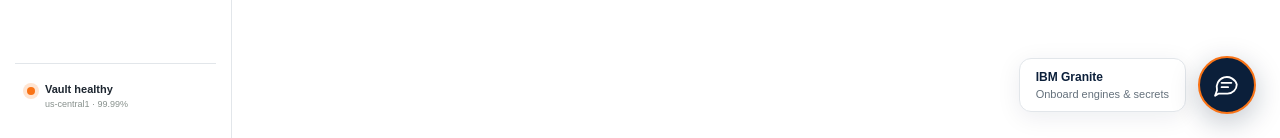
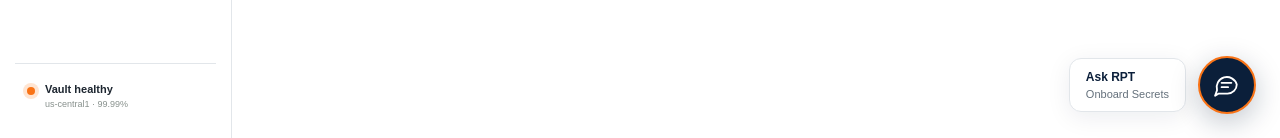
Before and after one commit to tuffner-rpt/rpt-vault-concierge, a Next.js app: page / in a window 1280 px wide. Shown: the part 662-800 px from the top of the page. Built offline with nearby package versions, Linux system fonts and the light colour scheme.

Commit message:
Rename floating chat launcher to Ask RPT

```diff
--- a/app/components/FloatingWatsonChat.tsx
+++ b/app/components/FloatingWatsonChat.tsx
@@ -24,8 +24,8 @@ export function FloatingWatsonChat() {
         {initialized ? <iframe src="/vault-onboarding/chat" title="IBM Granite Vault onboarding assistant" referrerPolicy="no-referrer" /> : null}
         <a className="floating-chat-full" href="/vault-onboarding" target="_blank" rel="noopener noreferrer">Open full-page chat ↗</a>
       </dialog>
-      <button ref={launcher} type="button" className="floating-chat-launcher" onClick={() => open ? panel.current?.close() : openChat()} aria-label={open ? "Minimize IBM chat" : "Onboard engines and secrets with IBM Granite"} aria-expanded={open} aria-controls="floating-watson-chat" aria-haspopup="dialog">
-        <span className="floating-chat-label"><strong>IBM Granite</strong><small>Onboard engines &amp; secrets</small></span>
+      <button ref={launcher} type="button" className="floating-chat-launcher" onClick={() => open ? panel.current?.close() : openChat()} aria-label={open ? "Minimize IBM chat" : "Ask RPT — Onboard Secrets"} aria-expanded={open} aria-controls="floating-watson-chat" aria-haspopup="dialog">
+        <span className="floating-chat-label"><strong>Ask RPT</strong><small>Onboard Secrets</small></span>
         <span className="floating-chat-icon" aria-hidden="true"><svg width="26" height="26" viewBox="0 0 24 24" fill="none" stroke="currentColor" strokeWidth="1.7" strokeLinecap="round" strokeLinejoin="round"><path d="M21 11.5a8.5 8.5 0 0 1-8.5 8.5H4l-3 2 1.8-5.2A8.5 8.5 0 1 1 21 11.5Z" /><path d="M7 10h9M7 14h6" /></svg></span>
       </button>
     </>
```
